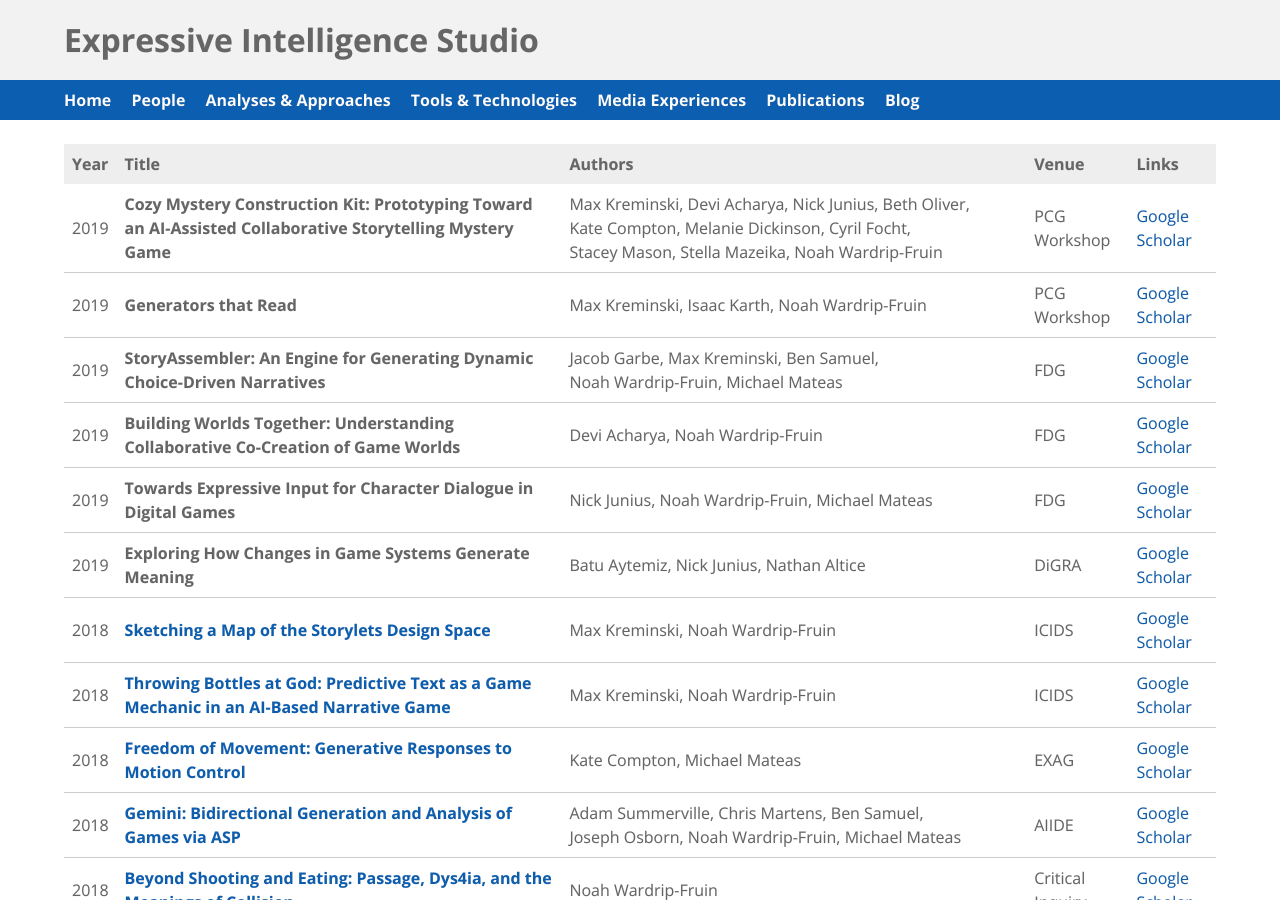
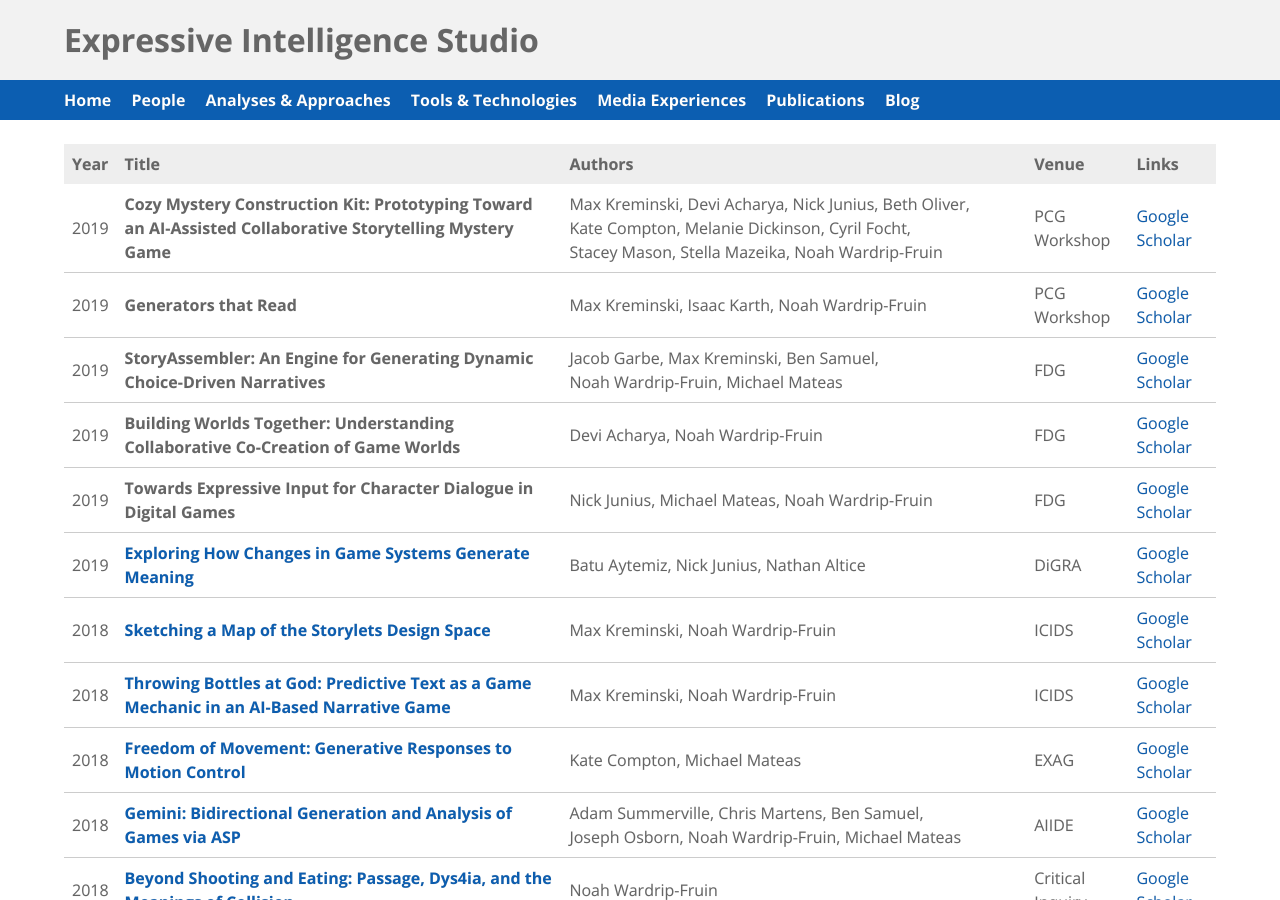
Before and after one commit to ExpressiveIntelligence/expressiveintelligence.github.io, a Jekyll site: the page built from publications/index.html, in a window 1280 px wide and 900 px high. Built offline with Jekyll 4.4.1, drawn with Linux system fonts in a browser that asks for light colours; part of the change alters nothing that is shown.

```diff
--- a/_data/publications.json
+++ b/_data/publications.json
@@ -34,14 +34,14 @@
 {
   "title": "Towards Expressive Input for Character Dialogue in Digital Games",
   "url": "",
-  "authors": ["Nick Junius", "Noah Wardrip-Fruin", "Michael Mateas"],
+  "authors": ["Nick Junius", "Michael Mateas", "Noah Wardrip-Fruin"],
   "year": "2019",
   "venue": "FDG",
   "venue_long": "Foundations of Digital Games"
 },
 {
   "title": "Exploring How Changes in Game Systems Generate Meaning",
-  "url": "",
+  "url": "/papers/Exploring-How-Changes-in-Game-Systems-Generate-Meaning.pdf",
   "authors": ["Batu Aytemiz", "Nick Junius", "Nathan Altice"],
   "year": "2019",
   "venue": "DiGRA",
```
Also changed, not shown: 3 other files.
